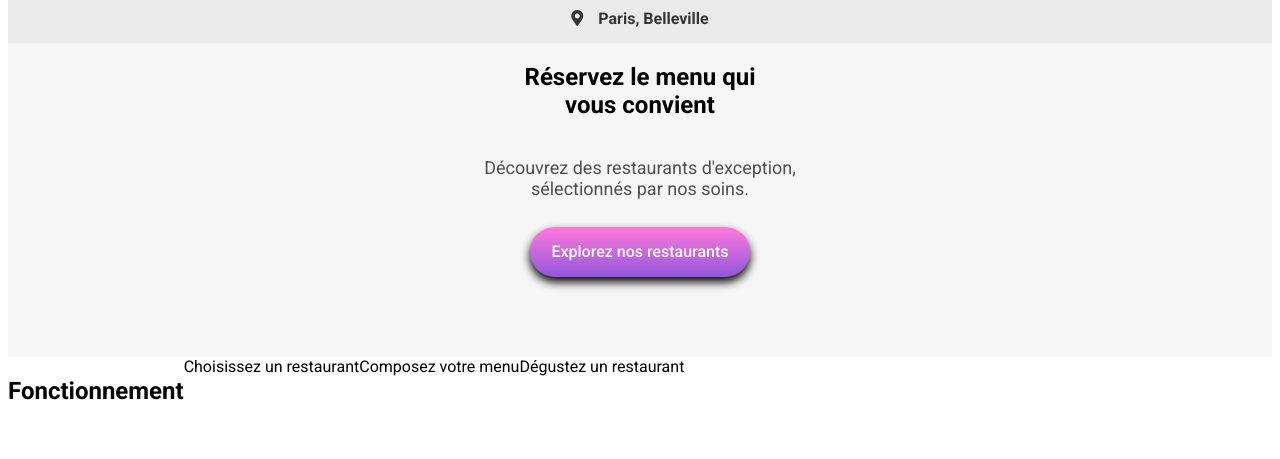
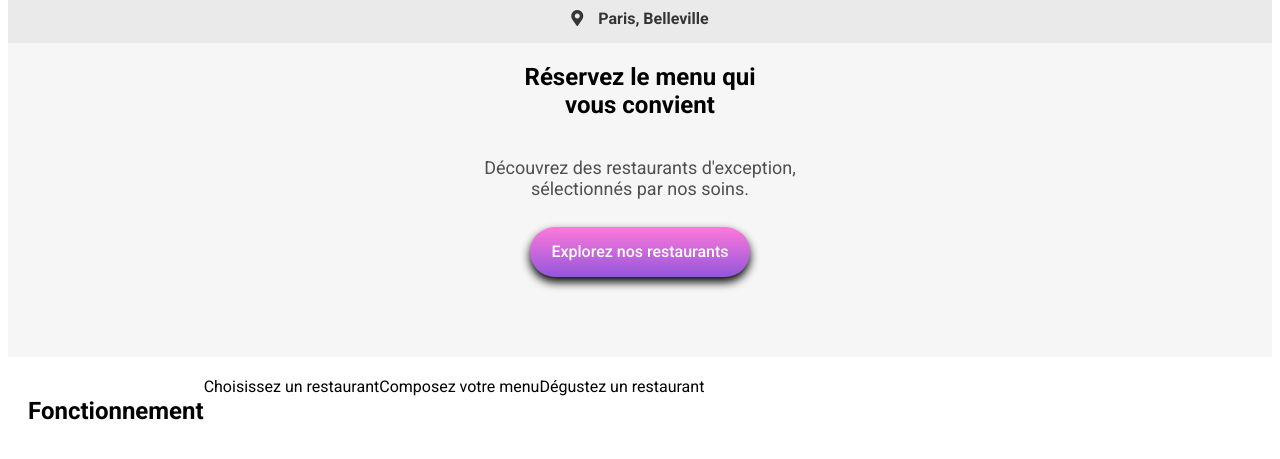
Before and after one commit to ElisaGDev/ElisaGDev.github.io, a website: page index.html in a window 1280 px wide. Shown: the part 75-534 px from the top of the page. Drawn offline with Linux system fonts and the light colour scheme; a web font is replaced by a local one.

Commit message:
Creation new section

```diff
--- /dev/null
+++ b/sass/layouts/_functioning.scss
@@ -0,0 +1,4 @@
+//Functioning
+.functioning{
+    margin: 20px 20px 50px;
+}
--- a/sass/main.scss
+++ b/sass/main.scss
@@ -7,3 +7,4 @@
 @import "layouts/header";
 @import "layouts/location";
 @import "layouts/presentation";
+@import "layouts/functioning";
```
Also changed, not shown: assets/css/style.css, sass/main.css (added), 2 other files.
